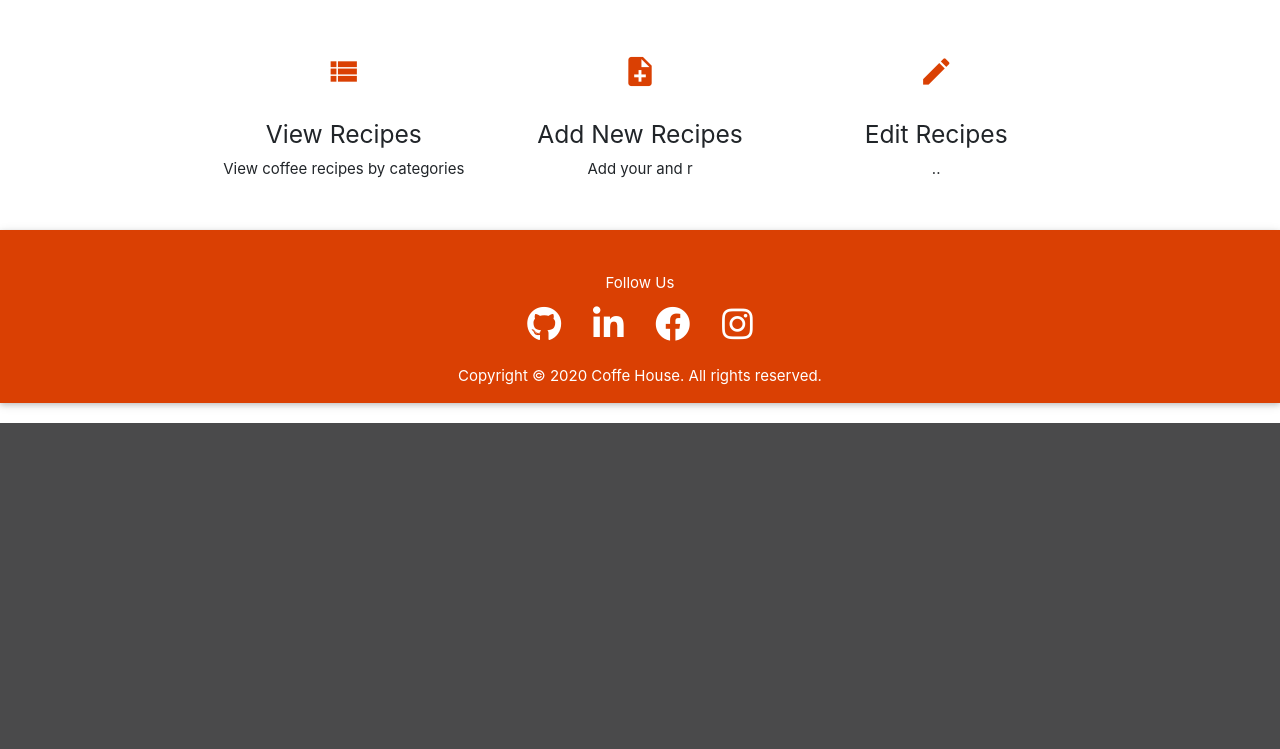
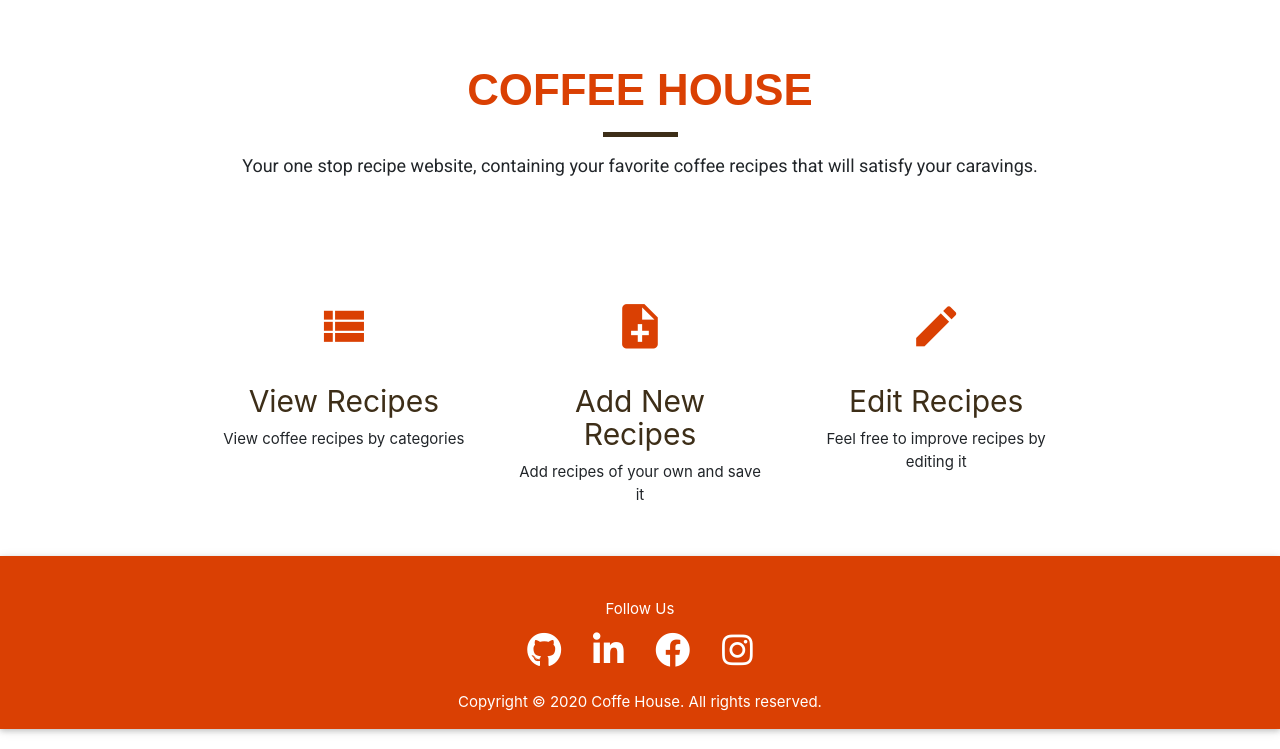
Before and after one commit to Saharalnoor/coffee-recipes-MS3, a Python web app: template templates/index.html in a window 1280 px wide. Shown: the part 571-1320 px from the top of the page. Before the commit the page ends 994 px from the top, so only its background shows below. Run offline with Jinja, Linux system fonts and the light colour scheme; the template is opened without the code that fills it, so the values that code supplies are empty; some libraries are stand-ins or nearby versions.

Commit message:
Final Polishing for submission

```diff
--- a/static/css/style.css
+++ b/static/css/style.css
@@ -86,6 +86,7 @@ nav ul li:hover, nav ul li.active {
     -o-transition: all 0.35s ease-in-out;
 }
 
+
 /*buttons*/
 
 .btn-light, .btn-edit-del{
@@ -103,6 +104,23 @@ nav ul li:hover, nav ul li.active {
     font-weight: 400;
     font-family: 'Roboto', sans-serif;
 }
+
+.sub-title {
+    font-family: sans-serif;
+    color: #da4003;
+}
+
+.title-description{
+    font-size: 18px;
+    font-family: 'Roboto', sans-serif;
+
+}
+
+.features-name{
+    color:#3d2e18;
+    font-size: 30px
+}
+
 .coffee-title{
     color:#3d2e18;
     font-weight: 500;
@@ -121,7 +139,6 @@ nav ul li:hover, nav ul li.active {
     border-radius: 25px;
     align-items: center;
 }
-
 
 .recipe-detail-title {
     display: inline-block;
@@ -164,6 +181,12 @@ blockquote{
 
 }
 
+.icon-container {
+  padding: 0 15px;
+}
+.icon-container .material-icons {
+  font-size: inherit;
+}
 
 .input-field {
      font-family: "Open Sans", sans-serif;
@@ -181,6 +204,19 @@ label {
      color: inherit;
 }
 
+.block-divider {
+    width: 75px;
+    height: 5px;
+    border: 0;
+}
+
+.block-divider--green-yellow {
+    background-color: #3d2e18;
+}
+
+.block-divider--short {
+    width: 35px;
+}
 /* footer */
 .footer-container {
     background-color: #da4003;
--- a/templates/index.html
+++ b/templates/index.html
@@ -7,7 +7,7 @@
             <div class="col-12 my-5">
                 <section class="home jumbotron text-center">
                         <h2 class="jumbotron-header">
-							Start your day with a good Coffee
+							Adding Moments of Perfect Sip
 						</h2>
                         <hr>
                 </section>
@@ -15,14 +15,22 @@
         </div>
     </div>
 
+        <div class=" title services">
+            <div class="row ">
+                <div class="col-12 my-5 text-center">
+                    <h3 class="sub-title text-uppercase font-weight-bold">coffee House</h3>
+                     <hr class="block-divider block-divider--green-yellow">
+                    <p class="title-description">Your one stop recipe website, containing your favorite coffee recipes that will satisfy your caravings.</p>
+                </div>
+            </div>
 
     <div class="container">
     <div class="section">
       <div class="row">
         <div class="col s12 m4">
           <div class="icon-container">
-            <h2 class="center"><i class="material-icons">view_list</i></h2>
-            <h5 class="center">View Recipes</h5>
+            <h2 class="features center"><i class="material-icons">view_list</i></h2>
+            <h5 class="features-name center">View Recipes</h5>
 
             <p class="medium center">View coffee recipes by categories</p>
           </div>
@@ -30,18 +38,18 @@
 
         <div class="col s12 m4">
           <div class="icon-container">
-            <h2 class="center"><i class="material-icons">note_add</i></h2>
-            <h5 class="center">Add New Recipes</h5>
+            <h2 class="features center"><i class="material-icons">note_add</i></h2>
+            <h5 class="features-name center">Add New Recipes</h5>
 
-            <p class="medium center">Add your and r</p>
+            <p class="medium center">Add recipes of your own and save it</p>
           </div>
         </div>
 
         <div class="col s12 m4">
           <div class="icon-container">
-            <h2 class="center"><i class="material-icons">edit</i></h2>
-            <h5 class="center">Edit Recipes</h5>
-            <p class="medium center">..</p>
+            <h2 class="features center"><i class="material-icons">edit</i></h2>
+            <h5 class="features-name center">Edit Recipes</h5>
+            <p class="medium center">Feel free to improve recipes by editing it</p>
           </div>
         </div>
       </div>
```
Also changed, not shown: templates/edit_recipe.html (+4 -4 lines).
